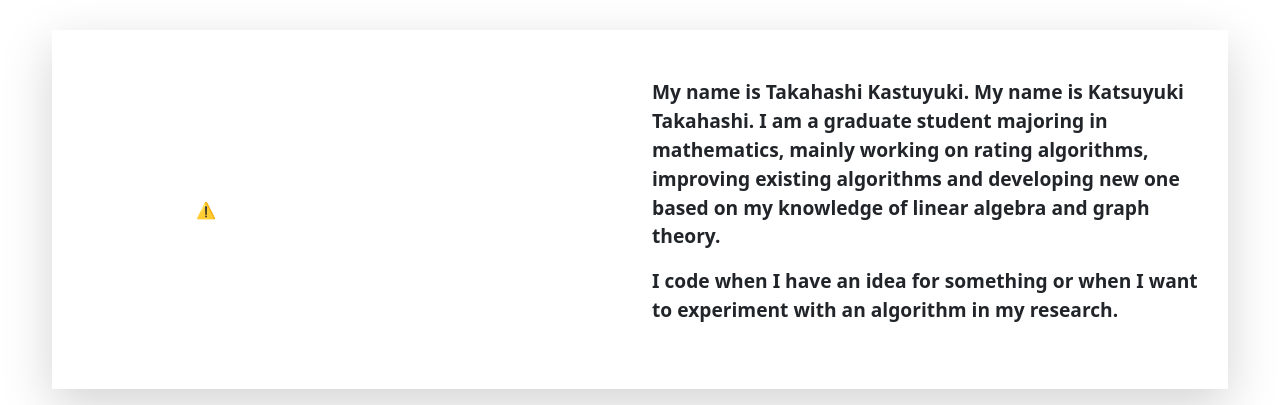
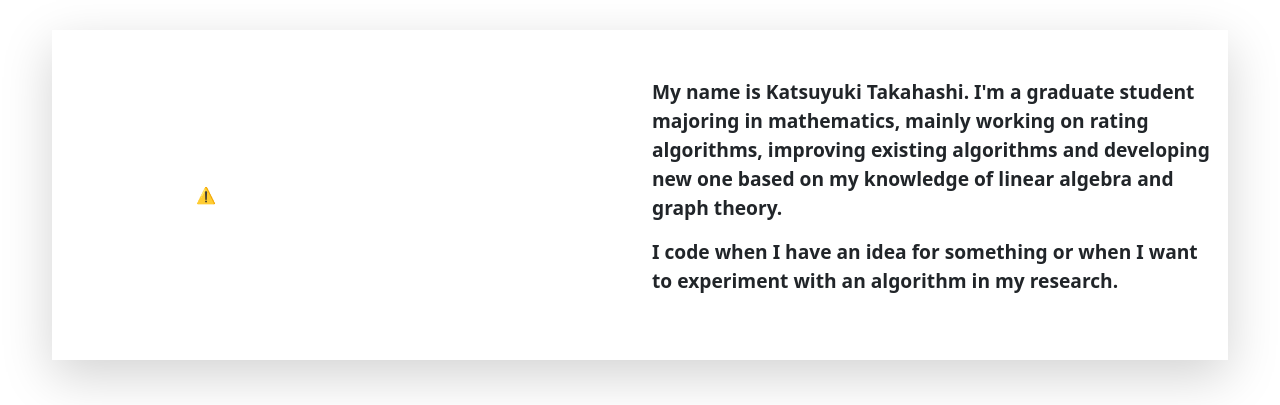
Before and after one commit to kkml4220/portfolio, a plain HTML site: page index.html in a window 1280 px wide. Shown: the part 761-1166 px from the top of the page. Drawn offline with nearby package versions, Linux system fonts and the light colour scheme; no server answers.

Commit message:
fix some text

```diff
--- a/index.html
+++ b/index.html
@@ -71,10 +71,10 @@
 
         <div class="col-lg-6 col-md-6 col-sm-12 py-5 d-flex flex-column">
           <p class="aboutText">
-            My name is Takahashi Kastuyuki. My name is Katsuyuki Takahashi. I am
-            a graduate student majoring in mathematics, mainly working on rating
-            algorithms, improving existing algorithms and developing new one
-            based on my knowledge of linear algebra and graph theory.
+            My name is Katsuyuki Takahashi. I'm a graduate student majoring in
+            mathematics, mainly working on rating algorithms, improving existing
+            algorithms and developing new one based on my knowledge of linear
+            algebra and graph theory.
           </p>
           <p class="aboutText">
             I code when I have an idea for something or when I want to
@@ -155,6 +155,7 @@
                 placeholder="Message here"
               ></textarea>
             </div>
+            <input type="hidden" name="redirectTo" value="https://kkml4220.github.io/portfolio/">
             <div class="input-group d-flex flex-column">
               <button class="contact-btn" type="submit">Send</button>
             </div>
```
